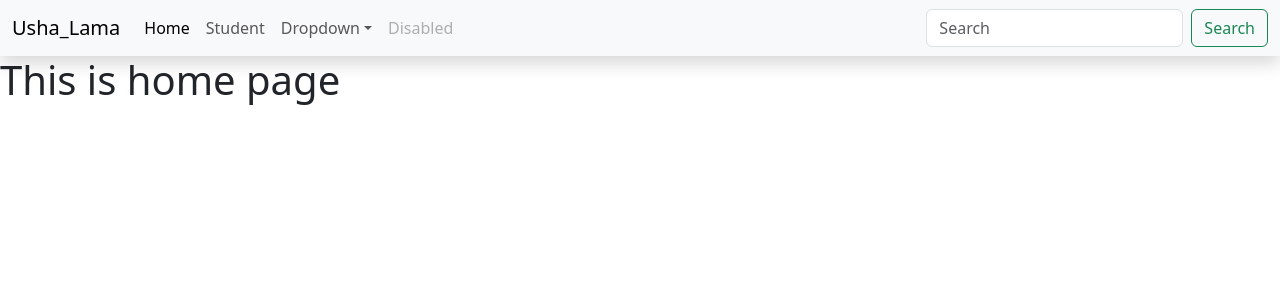
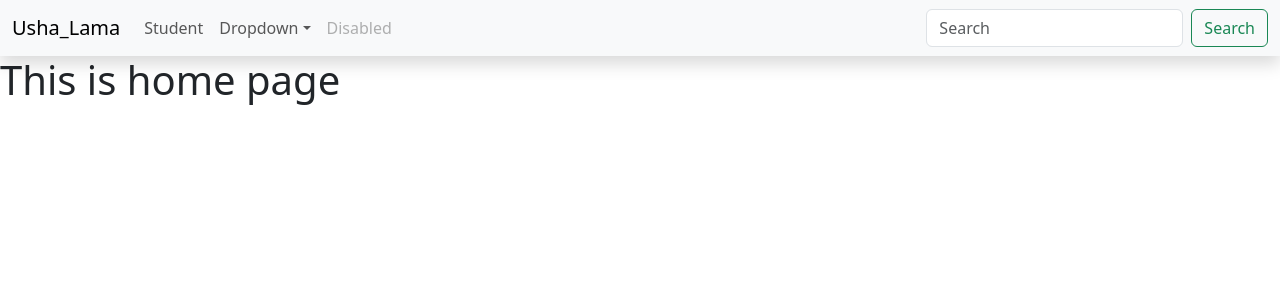
Before and after one commit to ushalama200/7cc005_react_student, a React (Create React App) app: page / in a window 1280 px wide. Shown: the top 300 px of the page. Built offline with nearby package versions, Linux system fonts and the light colour scheme.

Commit message:
home tab removed

```diff
--- a/src/components/Navbar.js
+++ b/src/components/Navbar.js
@@ -20,17 +20,7 @@ function Navbar() {
         </button>
         <div className="collapse navbar-collapse" id="navbarSupportedContent">
           <ul className="navbar-nav me-auto mb-2 mb-lg-0">
-            <li className="nav-item">
-              <Link className="nav-link active" aria-current="page" to="/home">
-                Home
-              </Link>
-            </li>
-            {/* <li className="nav-item">
-              <Link className="nav-link" to="/contact">
-                Contact Us
-              </Link>
-            </li> */}
-            <li className="nav-item">
+                     <li className="nav-item">
               <Link className="nav-link" to="/student">
                 Student
               </Link>
```
